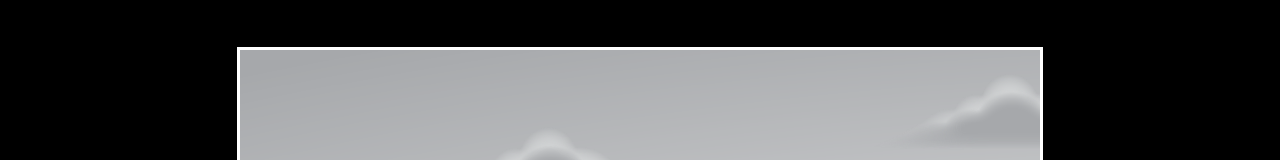
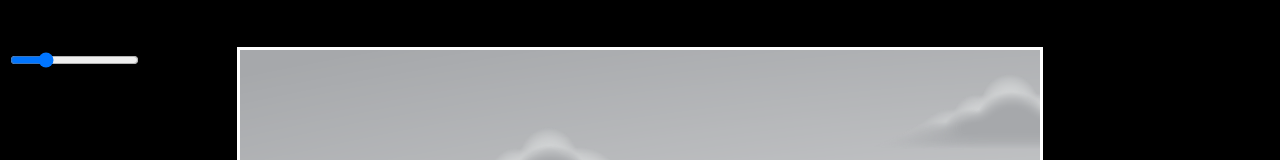
Before and after one commit to mmaustin/js-games, a website: page parallax/index.html in a window 1280 px wide. Shown: the top 160 px of the page. Drawn offline with Linux system fonts and the light colour scheme; animation ran at ten frames a second.

Commit message:
added a game speed container in index html file

```diff
--- a/parallax/index.html
+++ b/parallax/index.html
@@ -8,8 +8,11 @@
     <link rel="stylesheet" href="style.css">
 </head>
 <body>
-    <canvas id="canvas1"></canvas>
-
+    <div id="container">
+        <canvas id="canvas1"></canvas>
+        <p>Game Speed: <span id="showGameSpeed"></span> </p>
+        <input type="range" min="0" max="20" value="5" class="slider" id="slider" >
+    </div>
     <script src="script.js"></script>
 </body>
 </html>
```
